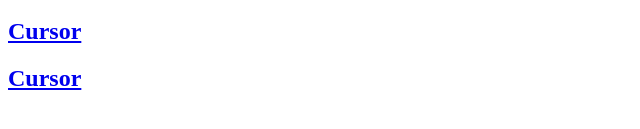
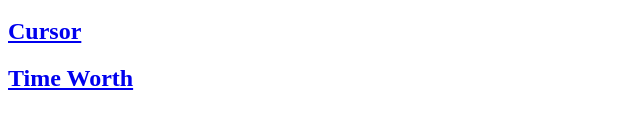
Before and after one commit to Balinator/Balinator.github.io, a plain HTML site: page index.html in a window 1280 px wide. Shown: the part 143-272 px from the top of the page, without its empty margins (0-640 px from the left). Drawn offline with Linux system fonts and the light colour scheme.

Commit message:
add link to tw

```diff
--- a/index.html
+++ b/index.html
@@ -18,7 +18,7 @@
 			<a href="./cursor/index.html">Cursor</a>
 		</h2>
 		<h2>
-			<a href="./timeworth/index.html">Cursor</a>
+			<a href="./timeworth/index.html">Time Worth</a>
 		</h2>
 	</body>
 </html>
```
